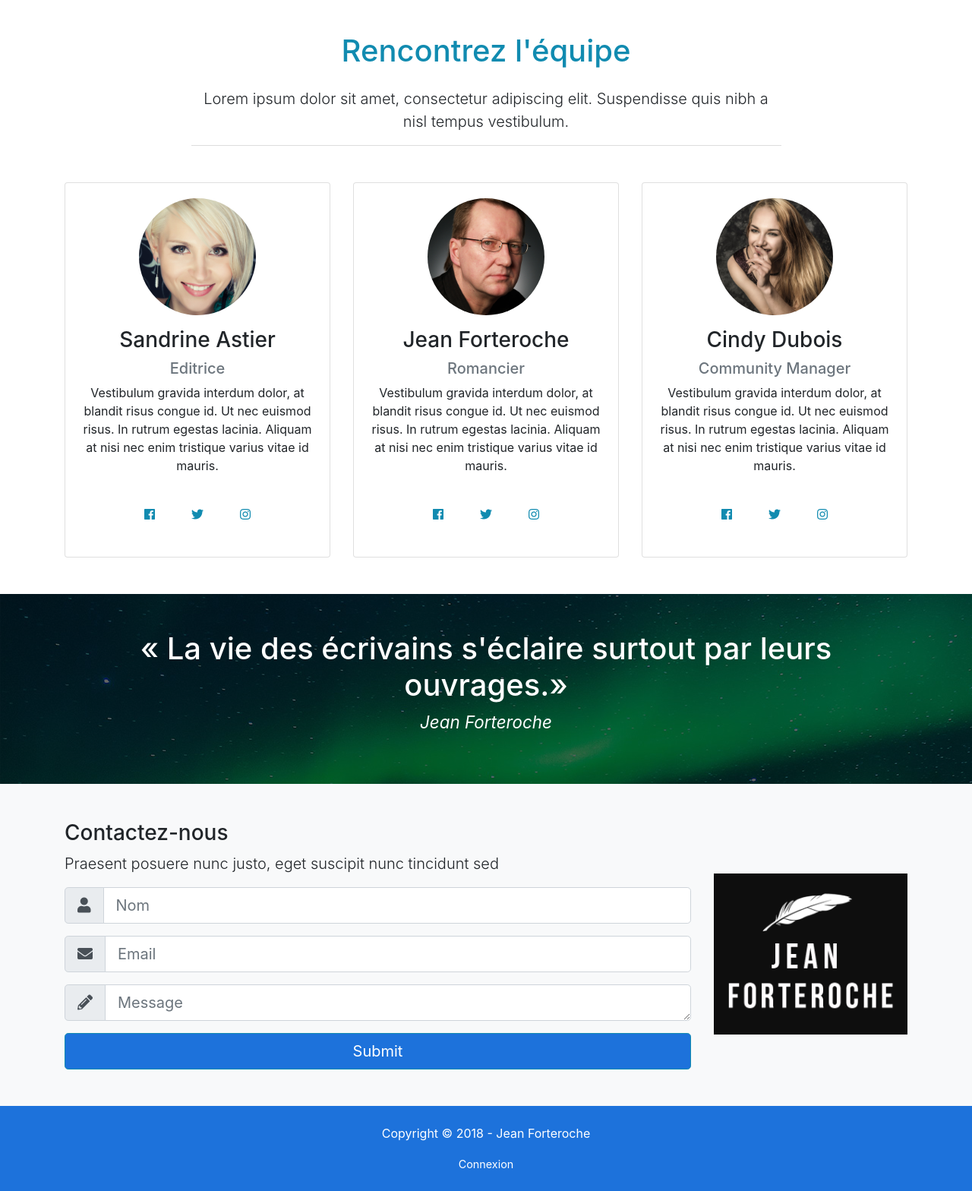
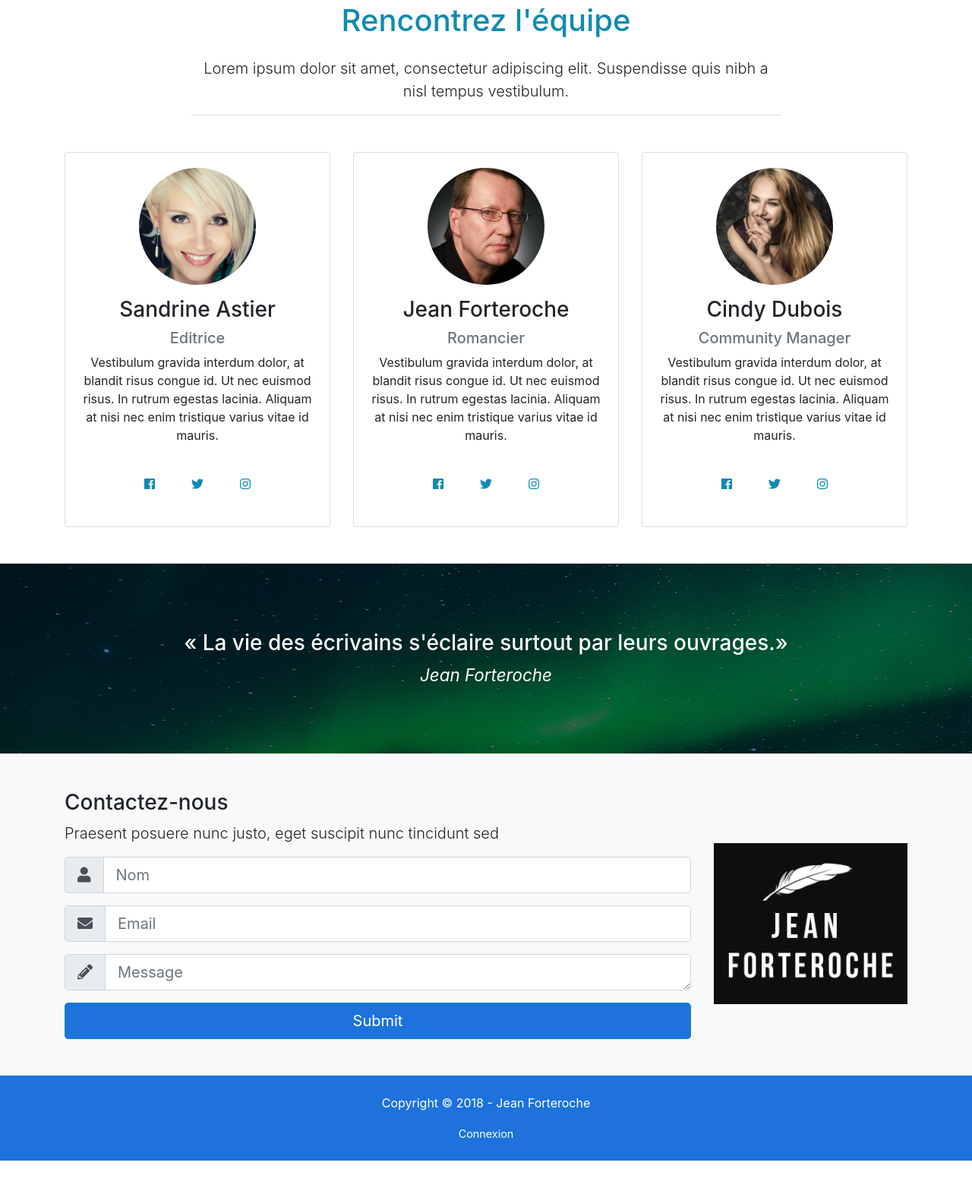
Before and after one commit to miranos26/blog-alaska-oc, a PHP site: page / in a window 1280 px wide. Shown: the part 2335-3903 px from the top of the page at 76% size. After the commit the page ends 3863 px from the top, so only its background shows below. Run offline with PHP 8.4, Linux system fonts and the light colour scheme; data comes from the database, SQL or seed files in the repository; some libraries are stand-ins or nearby versions.

Commit message:
Validation W3C + WCAG 2.0
Résolution des problèmes de validation W3C + WCAG 2.0 niveau A

```diff
--- a/app/Entity/PostEntity.php
+++ b/app/Entity/PostEntity.php
@@ -12,8 +12,8 @@ class PostEntity extends Entity{
     }
 
     public function getExcerpt(){
-        $html = '<p>' . substr($this->content, 0,200) . '... </p>';
-        $html .= '<p><a href=" '. $this->getUrl() . ' "> Lire la suite </a> </p>';
+        $html = substr($this->content, 0,200) . '...';
+        $html .= '<a href=" '. $this->getUrl() . ' "> Lire la suite </a>';
         return $html;
     }
 
--- a/app/Views/posts/index.php
+++ b/app/Views/posts/index.php
@@ -39,10 +39,10 @@ $auth = new Core\Auth\DBAuth($app->getDb());
         <form id="newsletter-form">
             <div class="row">
                 <div class="col-md-4">
-                    <input type="text" name="newsletter-name" class="form-control form-control-lg mb-resp" placeholder="Nom" id="newsletter-name">
+                    <input title="Newsletter" type="text" name="newsletter-name" class="form-control form-control-lg mb-resp" placeholder="Nom" id="newsletter-name">
                 </div>
                 <div class="col-md-4">
-                    <input type="email" name= "newsletter-email" class="form-control form-control-lg mb-resp" placeholder="Email" id="newsletter-email">
+                    <input title="Email" type="email" name= "newsletter-email" class="form-control form-control-lg mb-resp" placeholder="Email" id="newsletter-email">
                 </div>
                 <div class="col-md-4">
                     <button class="btn btn-primary btn-lg btn-block">
@@ -58,8 +58,7 @@ $auth = new Core\Auth\DBAuth($app->getDb());
         <div class="bg-success mt-3 text-center rounded d-none" id="news-success">
             <p> Votre inscription a bien été prise en compte </p>
         </div>
-
-
+    </div>
 </section>
 
 <!-- ABOUT / WHY SECTION -->
@@ -68,7 +67,7 @@ $auth = new Core\Auth\DBAuth($app->getDb());
         <div class="row">
             <div class="col">
                 <div class="info-header mb-5">
-                    <h1 class="text-primary pb-3"> Pourquoi lire ce livre ? </h1>
+                    <h2 class="text-primary pb-3 home-title"> Pourquoi lire ce livre ? </h2>
                     <p class="lead pb-3">
                         C'est autant dans l'Alaska réel que dans un monde d'images que nous entraîne Jean Forteroche : un voyage qui nous fait rêver d'huile de phoque, de soupe de chouette, de steaks de caribou, de grizzlis dans la toundra cueillant des baies sauvages.S'embarquer avec J.Forteroche, c'est descendre en canoë et en kayak l'ultime rivière arctique, dans les Western Brooks Ranges, au-delà des derniers arbres, au royaume des grizzlis et des saumons, explorer l'arrière-pays avec d'étranges compagnons, pénétrer dans le bush, vivre tout au long du voyage avec le sentiment profond du silence, du froid, de l'espace immense, et rencontrer pourtant une foule extraordinaire de personnages hors du temps.
                     </p>
@@ -82,7 +81,7 @@ $auth = new Core\Auth\DBAuth($app->getDb());
 <!-- BLOG SECTION -->
 <section id="livre" class="py-3">
     <div class="container">
-        <h1 class="text-primary pb-3 text-center mb-5 mt-3"> Les derniers chapitres </h1>
+        <h2 class="text-primary pb-3 text-center mb-5 mt-3 home-title"> Les derniers chapitres </h2>
         <div class="row">
             <div class="card-deck">
                 <?php foreach($posts as $post): ?>
@@ -100,9 +99,11 @@ $auth = new Core\Auth\DBAuth($app->getDb());
                     </div>
                 </div>
                 <?php endforeach; ?>
+            </div>
+        </div>
 
         <div class="type-1 mx-auto mb-5 mt-4">
-            <div>
+            <div class="text-center">
                 <a href="articles/liste" class=" btn btn-1">
                     <span class="txt">Voir tous les chapitres</span>
                     <span class="round"><i class="fa fa-chevron-right"></i></span>
@@ -118,9 +119,7 @@ $auth = new Core\Auth\DBAuth($app->getDb());
         <div class="row">
             <div class="col">
                 <div class="info-header mb-5">
-                    <h1 class="text-primary pb-3">
-                        Rencontrez l'équipe
-                    </h1>
+                    <h2 class="text-primary pb-3 home-title"> Rencontrez l'équipe </h2>
                     <p class="lead">
                         Lorem ipsum dolor sit amet, consectetur adipiscing elit. Suspendisse quis nibh a nisl tempus vestibulum.
                     </p>
@@ -133,7 +132,7 @@ $auth = new Core\Auth\DBAuth($app->getDb());
             <div class="col-lg-4 col-md6">
                 <div class="card">
                     <div class="card-body">
-                        <img src="img/person1.jpg" class="img-fluid rounded-circle w-50 mb-3" alt="Suzan Williams">
+                        <img src="img/person1.jpg" class="img-fluid rounded-circle w-50 mb-3" alt="Sandrine Astier">
                         <h3> Sandrine Astier </h3>
                         <h5 class="text-muted"> Editrice </h5>
                         <p> Vestibulum gravida interdum dolor, at blandit risus congue id. Ut nec euismod risus. In rutrum egestas lacinia. Aliquam at nisi nec enim tristique varius vitae id mauris.</p>
@@ -161,7 +160,7 @@ $auth = new Core\Auth\DBAuth($app->getDb());
             <div class="col-lg-4 col-md6 mt-resp-4">
                 <div class="card">
                     <div class="card-body">
-                        <img src="img/person2.jpg" class="img-fluid rounded-circle w-50 mb-3" alt="Suzan Williams">
+                        <img src="img/person2.jpg" class="img-fluid rounded-circle w-50 mb-3" alt="Portrait de Jean Forteroche">
                         <h3> Jean Forteroche </h3>
                         <h5 class="text-muted"> Romancier </h5>
                         <p> Vestibulum gravida interdum dolor, at blandit risus congue id. Ut nec euismod risus. In rutrum egestas lacinia. Aliquam at nisi nec enim tristique varius vitae id mauris.</p>
@@ -189,7 +188,7 @@ $auth = new Core\Auth\DBAuth($app->getDb());
             <div class="col-lg-4 col-md6 mt-resp-4">
                 <div class="card">
                     <div class="card-body">
-                        <img src="img/person3.jpg" class="img-fluid rounded-circle w-50 mb-3" alt="Suzan Williams">
+                        <img src="img/person3.jpg" class="img-fluid rounded-circle w-50 mb-3" alt="Portrait de Cindy Dubois">
                         <h3> Cindy Dubois</h3>
                         <h5 class="text-muted"> Community Manager </h5>
                         <p> Vestibulum gravida interdum dolor, at blandit risus congue id. Ut nec euismod risus. In rutrum egestas lacinia. Aliquam at nisi nec enim tristique varius vitae id mauris.</p>
@@ -224,7 +223,7 @@ $auth = new Core\Auth\DBAuth($app->getDb());
         <div class="row">
             <div class="col">
                 <div class="container pt-5">
-                    <h1>  « La vie des écrivains s'éclaire surtout par leurs ouvrages.» </h1>
+                    <h3 class="homequote">  « La vie des écrivains s'éclaire surtout par leurs ouvrages.» </h3>
                     <p class="d-none d-md-block author-name"> <em> Jean Forteroche </em> </p>
                 </div>
             </div>
@@ -247,7 +246,7 @@ $auth = new Core\Auth\DBAuth($app->getDb());
                                 <i class="fas fa-user"> </i>
                             </span>
                         </div>
-                        <input type="text" class="form-control" placeholder="Nom" id="name">
+                        <input title="Nom" type="text" class="form-control" placeholder="Nom" id="name">
                     </div>
 
                     <div class="input-group input-group-lg mb-3">
@@ -256,7 +255,7 @@ $auth = new Core\Auth\DBAuth($app->getDb());
                                 <i class="fas fa-envelope"> </i>
                             </span>
                         </div>
-                        <input type="email" class="form-control" placeholder="Email" id="email">
+                        <input title="Email" type="email" class="form-control" placeholder="Email" id="email">
                     </div>
 
                     <div class="input-group input-group-lg mb-3">
@@ -265,7 +264,7 @@ $auth = new Core\Auth\DBAuth($app->getDb());
                                 <i class="fas fa-pencil-alt"> </i>
                             </span>
                         </div>
-                        <textarea placeholder="Message" class="form-control" rows="5" id="message"></textarea>
+                        <textarea title="Message" placeholder="Message" class="form-control" rows="5" id="message"></textarea>
                     </div>
 
                     <input type="submit" value="Submit" class="btn btn-primary btn-block btn-lg">
--- a/app/Views/posts/postslist.php
+++ b/app/Views/posts/postslist.php
@@ -8,7 +8,7 @@
             <?php foreach($posts as $post): ?>
                 <div class="col-md-4 cards-home mb-4">
                     <div class="card">
-                            <img src=" <?php echo $functions->filePath($post->featured_image) ?>" alt="" class="img-fluid card-img-top">
+                        <img src=" <?php echo $functions->filePath($post->featured_image) ?>" alt="" class="img-fluid card-img-top" />
                         <div class="card-body">
                             <h4 class="card-title"> <a href="<?= $post->url ?>"> <?= $post->title; ?> </a> </h4>
                             <small class="text-muted"> <?=$post->categorie .' ' . $post->id; ?> </small>
@@ -21,4 +21,6 @@
                 </div>
             <?php endforeach; ?>
             </div>
+        </div>
+    </div>
 </section>
--- a/app/Views/posts/show.php
+++ b/app/Views/posts/show.php
@@ -11,6 +11,8 @@
         </div>
     </div>
 </header>
+http://jean-forteroche.kevincadier.fr/article/6
+
 
 
 <section id="chapitres" class="py-3">
@@ -19,10 +21,10 @@
             <div class="col-md-6">
                 <h1> <?= $article->title; ?> </h1>
                 <p> <em> <?= str_replace('s', '', $article->categorie) . ' ' . $article->id . " publié le " .  $functions->dateConvert($article->date) ?> </em> </p>
-                <p> <?= $article->content; ?> </p>
+                <?= $article->content; ?>
             </div>
             <div class="col-md-6">
-                <img src="<?php echo $functions->filePath($article->featured_image) ?>" class="img-fluid rounded-circle d-none d-md-block chapitres-img">
+                <img src="<?php echo $functions->filePath($article->featured_image) ?>" alt="image article" class="img-fluid rounded-circle d-none d-md-block chapitres-img">
             </div>
         </div>
     </div>
--- a/public/css/style.css
+++ b/public/css/style.css
@@ -165,6 +165,13 @@ a:hover{
 .type-1 a:hover .round i {
   left: 12%; }
 
+.home-title{
+  font-size:2.5rem;
+}
+
+.homequote{
+  margin-top:2.5rem;
+}
 
 @media (max-width: 768px) {
   #showcase {
```
Also changed, not shown: app/Views/templates/admin.php (line endings or trailing spaces). Lines whose indentation alone changed are shown as unchanged.
